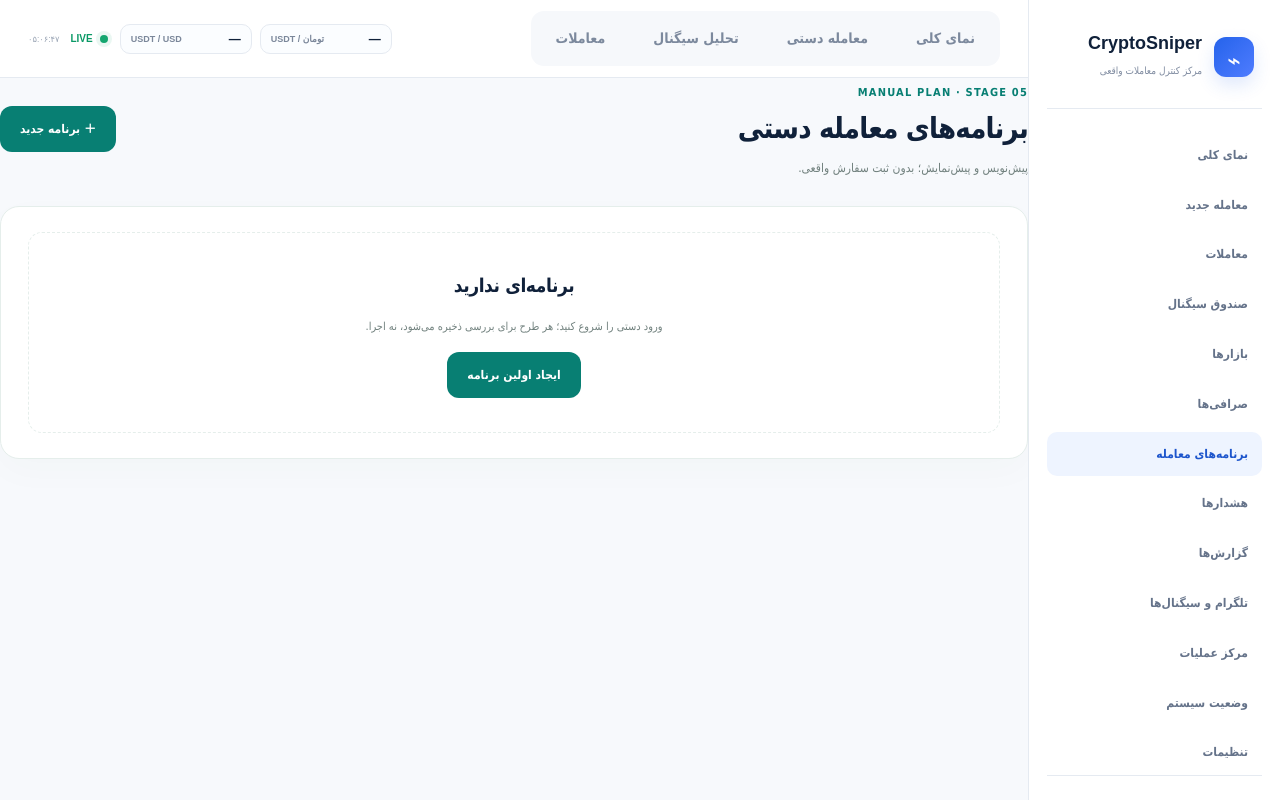
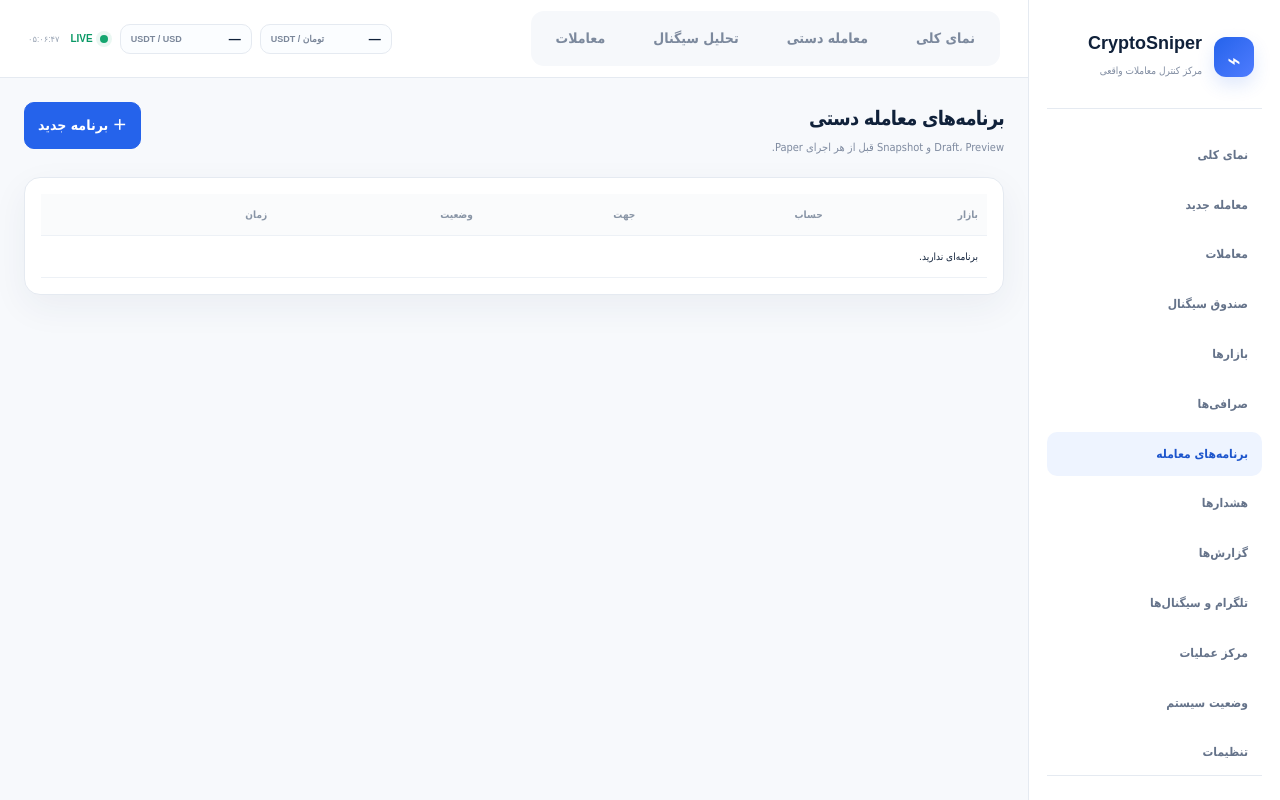
Before and after one commit to ostaddehdari/CryptoSniper, a Django app: page /manual/ in a window 1280 px wide. Run offline with Django 5.2, Linux system fonts and the light colour scheme; the visitor is signed in with stand-in values (Sample User, id 1); data comes from the database, SQL or seed files in the repository; data that the repository does not hold is empty; parts of the project's set-up code (start-up, migrations or seed data) failed here and were passed over.

Commit message:
refactor(UI): rebuild trade plans list with Cornix table

```diff
--- a/backend/templates/tradeplans/list.html
+++ b/backend/templates/tradeplans/list.html
@@ -1,4 +1,6 @@
-{% extends 'shell.html' %}{% block title %}برنامه‌های دستی | CryptoSniper{% endblock %}{% block breadcrumb %}برنامه‌های معامله{% endblock %}{% block content %}
-<div class="page-heading"><div><span class="eyebrow">MANUAL PLAN · STAGE 05</span><h1>برنامه‌های معامله دستی</h1><p class="muted">پیش‌نویس و پیش‌نمایش؛ بدون ثبت سفارش واقعی.</p></div><a class="button button-primary" href="{% url 'manual-new' %}">＋ برنامه جدید</a></div>
-<section class="panel"><div class="manual-list">{% for plan in plans %}<a class="manual-list-item" href="{% url 'manual-preview' plan.pk %}"><span><strong>{{ plan.market.symbol }}</strong><small>{{ plan.exchange_account.label }} · {{ plan.get_side_display }} · {{ plan.created_at|date:'Y/m/d H:i' }}</small></span><span class="status-badge">{{ plan.get_status_display }}</span><span>مشاهده ←</span></a>{% empty %}<div class="market-empty"><h2>برنامه‌ای ندارید</h2><p>ورود دستی را شروع کنید؛ هر طرح برای بررسی ذخیره می‌شود، نه اجرا.</p><a class="button button-primary" href="{% url 'manual-new' %}">ایجاد اولین برنامه</a></div>{% endfor %}</div></section>
+{% extends 'shell.html' %}{% block title %}برنامه‌های معامله | CryptoSniper{% endblock %}{% block content %}
+<section class="s24-page">
+  <div class="s24-section-head"><div><h1>برنامه‌های معامله دستی</h1><p>Draft، Preview و Snapshot قبل از هر اجرای Paper.</p></div><a class="s24-button primary" href="{% url 'manual-new' %}">＋ برنامه جدید</a></div>
+  <div class="s24-panel"><div class="s24-table-scroll"><table class="s24-table"><thead><tr><th>بازار</th><th>حساب</th><th>جهت</th><th>وضعیت</th><th>زمان</th><th></th></tr></thead><tbody>{% for plan in plans %}<tr><td><strong dir="ltr">{{ plan.market.symbol }}</strong></td><td>{{ plan.exchange_account.label }}</td><td>{{ plan.get_side_display }}</td><td><span class="s24-status">{{ plan.get_status_display }}</span></td><td>{{ plan.created_at|date:'Y/m/d H:i' }}</td><td><a class="s24-button ghost" href="{% url 'manual-preview' plan.pk %}">مشاهده</a></td></tr>{% empty %}<tr><td colspan="6">برنامه‌ای ندارید.</td></tr>{% endfor %}</tbody></table></div></div>
+</section>
 {% endblock %}
```
